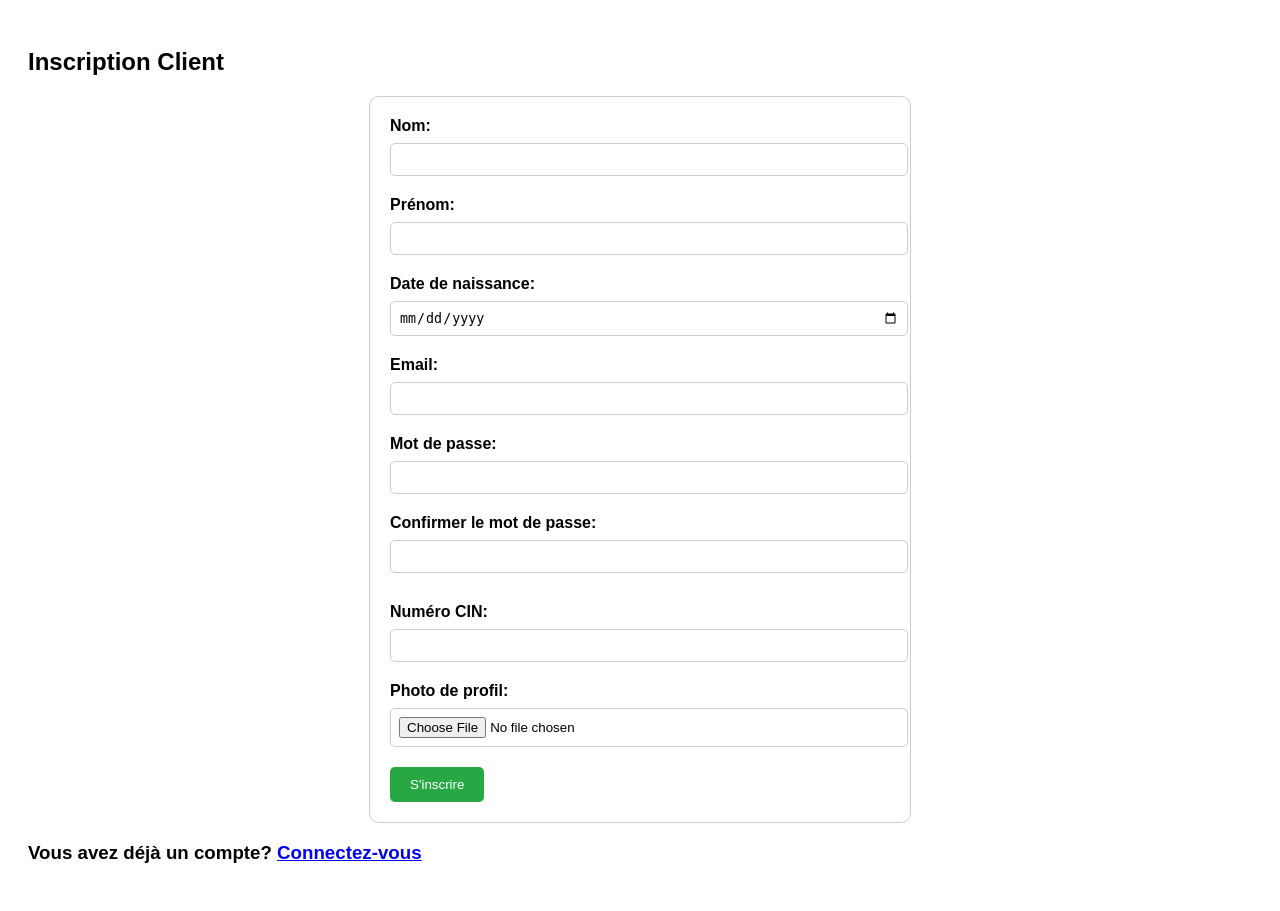
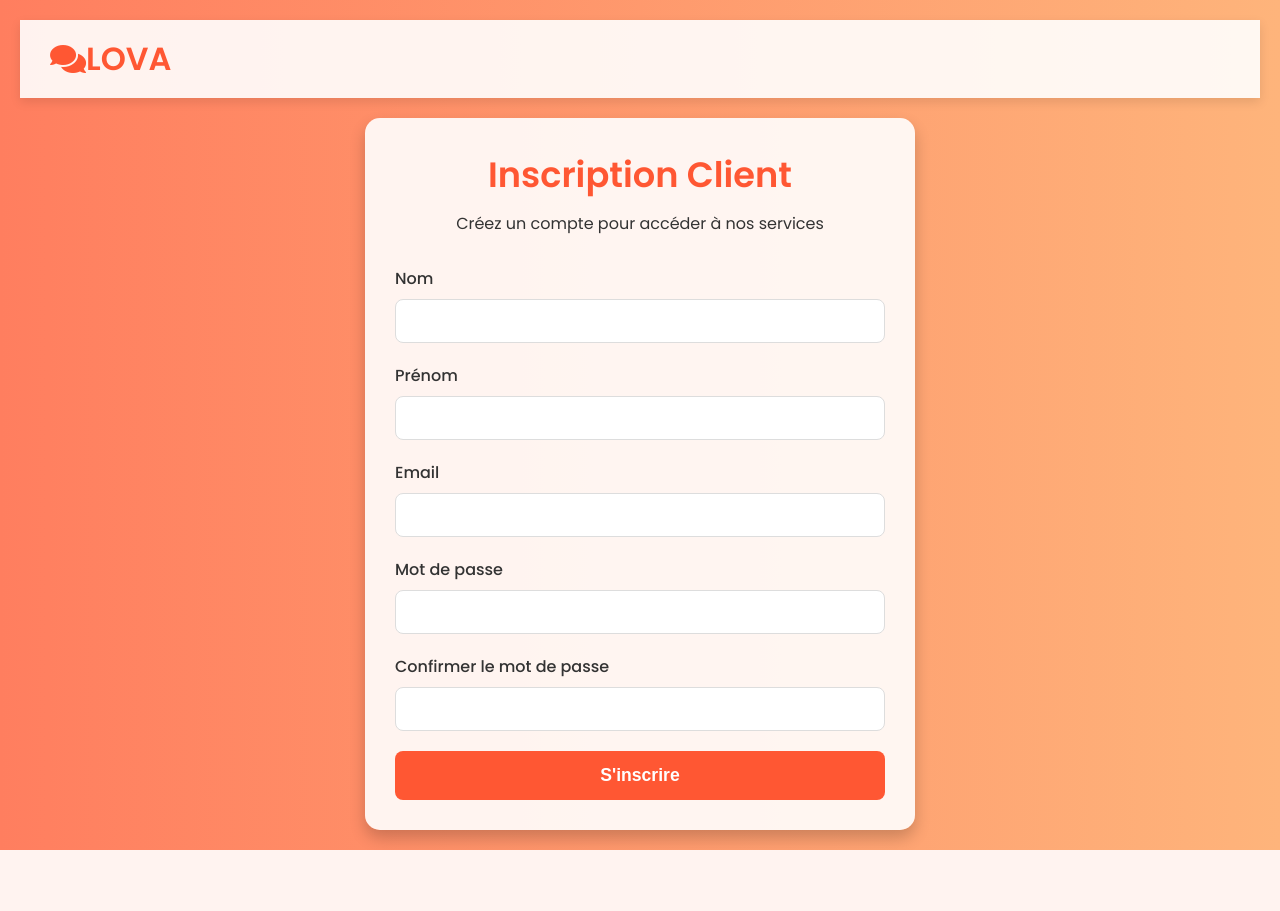
Before and after one commit to DannySlava/LOVA, a Django app: page /client/inscription/ in a window 1280 px wide. After the commit the page ends 850 px from the top, so only its background shows below. Run offline with Django 5.2, Linux system fonts and the light colour scheme.

Commit message:
Je suis compètement à la traîne

```diff
--- a/Utilisateur/templates/Client/accueil_principal.html
+++ b/Utilisateur/templates/Client/accueil_principal.html
@@ -385,7 +385,7 @@
             </a>
 
             <form class="search-form">
-                <input type="text" placeholder="Rechercher...">
+                <input type="text" placeholder="Que voulez-vous appprendre ?">
                 <button type="submit">
                     <i class="fas fa-search"></i>
                 </button>
@@ -396,7 +396,7 @@
                     <i class="fas fa-user-plus"></i>
                     S'inscrire
                 </a>
-                <a href="#" class="nav-btn login-btn">
+                <a href="{%url 'connexion_view'%}" class="nav-btn login-btn">
                     <i class="fas fa-sign-in-alt"></i>
                     Se connecter
                 </a>
@@ -433,7 +433,7 @@
                 <div class="prof-card">
                     <img src="{{ prof.photo_profil }}" alt="Photo de {{ prof.nom }}" class="prof-photo">
                     <h3 class="prof-name">{{ prof.nom }} {{ prof.prenom }}</h3>
-                    <p class="prof-specialite">{{ prof.specialite }}</p>
+                    <p class="prof-specialite">{{ prof.id_cours.id_specialite.nom_specialite }}</p>
                     <p class="prof-email">{{ prof.email }}</p>
                     <p class="prof-bio">{{ prof.biographie }}</p>
                     <a href="mailto:{{ prof.email }}" class="prof-contact">
--- a/Utilisateur/templates/Client/inscription_client.html
+++ b/Utilisateur/templates/Client/inscription_client.html
@@ -1,108 +1,167 @@
 <!DOCTYPE html>
-<html lang="en">
+<html lang="fr">
 <head>
     <meta charset="UTF-8">
     <meta name="viewport" content="width=device-width, initial-scale=1.0">
-    <title>Inscription Client</title>
+    <title>Inscription Client - LOVA</title>
+    <link rel="stylesheet" href="https://cdnjs.cloudflare.com/ajax/libs/font-awesome/5.15.3/css/all.min.css">
+    <link rel="stylesheet" href="https://cdnjs.cloudflare.com/ajax/libs/animate.css/4.1.1/animate.min.css">
     <style>
+        @import url('https://fonts.googleapis.com/css2?family=Poppins:wght@300;400;500;600&display=swap');
+
+        * {
+            margin: 0;
+            padding: 0;
+            box-sizing: border-box;
+        }
+
         body {
-            font-family: Arial, sans-serif;
+            font-family: 'Poppins', sans-serif;
+            background: linear-gradient(to right, #ff7e5f, #feb47b);
+            color: #333;
+            display: flex;
+            flex-direction: column;
+            align-items: center;
+            min-height: 100vh;
             padding: 20px;
         }
-        form {
-            max-width: 500px;
-            margin: auto;
-            padding: 20px;
-            border: 1px solid #ccc;
-            border-radius: 10px;
+
+        .navbar {
+            background: rgba(255, 255, 255, 0.9);
+            width: 100%;
+            padding: 15px 30px;
+            box-shadow: 0 4px 10px rgba(0, 0, 0, 0.1);
+            position: sticky;
+            top: 0;
+            z-index: 1000;
+            display: flex;
+            justify-content: flex-start;
         }
-        label {
+
+        .logo {
+            font-size: 2rem;
+            font-weight: 600;
+            color: #ff5733;
+            text-decoration: none;
+            display: flex;
+            align-items: center;
+        }
+
+        .container {
+            background: rgba(255, 255, 255, 0.9);
+            padding: 30px;
+            border-radius: 15px;
+            box-shadow: 0 8px 16px rgba(0, 0, 0, 0.2);
+            max-width: 550px;
+            width: 100%;
+            animation: fadeIn 1s;
+            margin-top: 20px;
+        }
+
+        .header {
+            text-align: center;
+            margin-bottom: 30px;
+        }
+
+        .header h2 {
+            color: #ff5733;
+            font-size: 2.2rem;
+            margin-bottom: 10px;
+        }
+
+        .form-group {
+            margin-bottom: 20px;
+            position: relative;
+        }
+
+        .form-group label {
             display: block;
             margin-bottom: 8px;
-            font-weight: bold;
+            font-weight: 500;
+            color: #333;
         }
-        input {
+
+        .form-control {
             width: 100%;
-            padding: 8px;
-            margin-bottom: 20px;
-            border: 1px solid #ccc;
-            border-radius: 5px;
+            padding: 12px;
+            border: 1px solid #ddd;
+            border-radius: 8px;
+            font-size: 1rem;
         }
-        .error {
-            color: red;
-            font-size: 0.9em;
-            margin-bottom: 10px;
-        }
-        button {
-            padding: 10px 20px;
-            background-color: #28a745;
+
+        .submit-btn {
+            width: 100%;
+            padding: 14px;
+            background-color: #ff5733;
             color: white;
             border: none;
-            border-radius: 5px;
+            border-radius: 8px;
+            font-size: 1.1rem;
+            font-weight: 600;
             cursor: pointer;
+            transition: all 0.3s;
         }
-        button:hover {
-            background-color: #218838;
+
+        .submit-btn:hover {
+            background-color: #e64a19;
         }
     </style>
 </head>
 <body>
-    <h2>Inscription Client</h2>
+    <nav class="navbar">
+        <a href="{%url 'accueil_principal'%}" class="logo">
+            <i class="fas fa-comments"></i>
+            LOVA
+        </a>
+    </nav>
 
-    <form id="inscriptionForm" method="post" action="{% url 'inscription_client' %}" enctype="multipart/form-data">
-        {% csrf_token %}
+    <div class="container">
+        <div class="header">
+            <h2>Inscription Client</h2>
+            <div>Créez un compte pour accéder à nos services</div>
+        </div>
 
-        <label for="nom">Nom:</label>
-        <input type="text" id="nom" name="nom" maxlength="100" required>
+        <form method="post" action="{% url 'inscription_client' %}" onsubmit="return verifierMotDePasse()">
+            {% csrf_token %}
+            <div class="form-group">
+                <label for="nom">Nom</label>
+                <input type="text" class="form-control" id="nom" name="nom" required>
+            </div>
 
-        <label for="prenom">Prénom:</label>
-        <input type="text" id="prenom" name="prenom" maxlength="100" required>
+            <div class="form-group">
+                <label for="prenom">Prénom</label>
+                <input type="text" class="form-control" id="prenom" name="prenom" required>
+            </div>
 
-        <label for="date_de_naissance">Date de naissance:</label>
-        <input type="date" id="date_de_naissance" name="date_de_naissance" required>
+            <div class="form-group">
+                <label for="email">Email</label>
+                <input type="email" class="form-control" id="email" name="email" required>
+            </div>
 
-        <label for="email">Email:</label>
-        <input type="email" id="email" name="email" required>
+            <div class="form-group">
+                <label for="password">Mot de passe</label>
+                <input type="password" class="form-control" id="password" name="password" required>
+            </div>
 
-        <label for="mot_de_passe">Mot de passe:</label>
-        <input type="password" id="mot_de_passe" name="mot_de_passe" maxlength="128" required>
+            <div class="form-group">
+                <label for="confirm_password">Confirmer le mot de passe</label>
+                <input type="password" class="form-control" id="confirm_password" name="confirm_password" required>
+            </div>
 
-        <label for="confirm_password">Confirmer le mot de passe:</label>
-        <input type="password" id="confirm_password" name="confirm_password" maxlength="128" required>
-        <div id="passwordError" class="error"></div>
-
-        <label for="numero_cin">Numéro CIN:</label>
-        <input type="text" id="numero_cin" name="numero_cin" maxlength="20" required>
-
-        <label for="photo_profil">Photo de profil:</label>
-        <input type="file" id="photo_profil" name="photo_profil" accept="image/*">
-
-        <button type="submit">S'inscrire</button>
-    </form>
-
-    <h3>Vous avez déjà un compte? <a href="{% url 'connexion_view' %}">Connectez-vous</a></h3>
+            <button type="submit" class="submit-btn">S'inscrire</button>
+        </form>
+    </div>
 
     <script>
-        document.getElementById('inscriptionForm').addEventListener('submit', function(event) {
-            const password = document.getElementById('mot_de_passe').value;
-            const confirmPassword = document.getElementById('confirm_password').value;
-            const passwordError = document.getElementById('passwordError');
-
-            // Réinitialiser le message d'erreur
-            passwordError.textContent = '';
-
-            // Vérifier si les mots de passe correspondent
+        function verifierMotDePasse() {
+            var password = document.getElementById("password").value;
+            var confirmPassword = document.getElementById("confirm_password").value;
             if (password !== confirmPassword) {
-                event.preventDefault();
-                passwordError.textContent = 'Les mots de passe ne correspondent pas.';
+                alert("Les mots de passe ne correspondent pas. Veuillez réessayer.");
+                return false;
             }
-
-            // Vérification basique de la longueur du mot de passe
-            if (password.length < 8) {
-                event.preventDefault();
-                passwordError.textContent = 'Le mot de passe doit contenir au moins 8 caractères.';
-            }
-        });
+            return true;
+        }
     </script>
 </body>
 </html>
--- a/Utilisateur/urls.py
+++ b/Utilisateur/urls.py
@@ -7,7 +7,7 @@ urlpatterns = [
     path('accueil/', views.accueil_principal, name='accueil_principal'),
     path('deconnexion-client/', views.deconnexion_client, name='deconnexion_client'),
 
-    path('client/inscription/', views.inscription_client_view, name='inscription_view'),
+    path('client/inscription/', views.inscription_client_view, name='inscription_client_view'),
     path('inscription_client/', views.inscription_client, name='inscription_client'),
 
     path('connexion/', views.connexion_view, name='connexion_view'),
--- a/Utilisateur/views.py
+++ b/Utilisateur/views.py
@@ -31,14 +31,8 @@ def inscription_client(request):
         date_de_naissance = request.POST.get('date_de_naissance')
         email = request.POST.get('email')
         mot_de_passe = request.POST.get('mot_de_passe')
-        confirm_password = request.POST.get('confirm_password')
         numero_cin = request.POST.get('numero_cin')
         photo_profil = request.FILES.get('photo_profil')
-
-        # Vérification des mots de passes
-        if mot_de_passe != confirm_password:
-            messages.error(request, "Les mots de passe ne correspondent pas.")
-            return render(request, 'Client/inscription_client.html')
 
         # Vérification si l'email ou le CIN existe déjà
         if Client.objects.filter(email=email).exists():
@@ -50,7 +44,6 @@ def inscription_client(request):
             return render(request, 'Client/inscription_client.html')
 
         try:
-
             encrypted_password = crypto.encrypt(mot_de_passe)
 
             # Enregistrement du client
@@ -65,21 +58,50 @@ def inscription_client(request):
             )
             client.full_clean()  # Valide les contraintes du modèle
             client.save()
-            #messages.success(request, "Inscription réussie !")
             return redirect('connexion_view')
 
         except ValidationError as e:
-            messages.error(request, f"Erreur lors de l'inscription: {e}")
+            print(request, f"Erreur lors de l'inscription: {e}")
         except Exception as e:
-            messages.error(request, f"Erreur lors du chiffrement du mot de passe: {str(e)}")
+            print(request, f"Erreur lors du chiffrement du mot de passe: {str(e)}")
 
     return render(request, 'Client/inscription_client.html')
+
 
 def connexion_view(request):
     return render(request, 'Client/connexion.html')
 
+# def connexion(request):
+#     crypt = PasswordCrypto()
+
+#     if request.method == 'POST':
+#         email = request.POST.get('email')
+#         mot_de_passe_clair = request.POST.get('mot_de_passe')
+#         mot_de_passe = crypt.encrypt(mot_de_passe_clair)
+
+#         # Vérifier si l'email et le mot de passe correspondent à un client
+#         try:
+#             client = Client.objects.get(email=email, mot_de_passe=mot_de_passe)
+#             request.session['id_client'] = client.id_client
+#             request.session['user_type'] = 'client'
+#             return redirect('accueil_client')  # Utiliser redirect au lieu de render
+#         except Client.DoesNotExist:
+#             # Si ce n'est pas un client, vérifier si c'est un professeur
+#             try:
+#                 professeur = Professeur.objects.get(email=email, mot_de_passe=mot_de_passe)
+#                 request.session['id_professeur'] = professeur.id_professeur
+#                 request.session['user_type'] = 'professeur'
+#                 return redirect('accueil_professeur')  # Utiliser redirect au lieu de render
+#             except Professeur.DoesNotExist:
+#                 messages.error(request, "Email ou mot de passe incorrect.")
+#                 return render(request, 'Client/connexion.html')
+
+#     # Si la méthode n'est pas POST, afficher le formulaire de connexion
+#     return render(request, 'Client/connexion.html')  # Utiliser un seul return et le bon template
+
 def connexion(request):
     crypt = PasswordCrypto()
+
     if request.method == 'POST':
         email = request.POST.get('email')
         mot_de_passe_clair = request.POST.get('mot_de_passe')
@@ -89,21 +111,13 @@ def connexion(request):
         try:
             client = Client.objects.get(email=email, mot_de_passe=mot_de_passe)
             request.session['id_client'] = client.id_client
-            return render(request, 'Client/accueil.html')
+            request.session['user_type'] = 'client'
+            return redirect('accueil_client')
         except Client.DoesNotExist:
-
-            try:
-                professeur = Professeur.objects.get(email=email, mot_de_passe=mot_de_passe)
-                request.session['id_professeur'] = professeur.id_professeur
-                return render(request, 'Client/accueil.html')
-            except Professeur.DoesNotExist:
-                messages.error(request, "Email ou mot de passe incorrect.")
-                return render(request, 'Client/connexion.html')
+            messages.error(request, "Email ou mot de passe incorrect.")
+            return render(request, 'Client/connexion_client.html')
 
     # Si la méthode n'est pas POST, afficher le formulaire de connexion
-    return render(request, 'Client/connexion_client.html')
-
-    # Si la méthode n'est pas POST, afficher la page de connexion
     return render(request, 'Client/connexion_client.html')
 
 def inscription_prof_view(request):
--- a/lova_back/settings.py
+++ b/lova_back/settings.py
@@ -45,6 +45,7 @@ INSTALLED_APPS = [
     'django.contrib.messages',
     'django.contrib.staticfiles',
     'Utilisateur',
+    'Specialite',
 ]
 
 MIDDLEWARE = [
```
Also changed, not shown: Specialite/models.py (+6 -6 lines), Utilisateur/templates/Client/choix_utilisateur.html (+2 -18 lines), Utilisateur/templates/Client/connexion.html (+34 -20 lines), Specialite/migrations/0001_initial.py (added), Utilisateur/models.py (line endings or trailing spaces), photo_profil/photos_profil/Client/charlesdeluvio-kVg2DQTAK7c-unsplash.jpg (added), photo_profil/specialite/5968286.png (added), photo_profil/specialite/images.png (added), photo_profil/specialite/images_1.png (added), photo_profil/specialite/png-clipart-computer-icons-language-icon-english-language-icon-angle-white.png (added), 3 other files.
